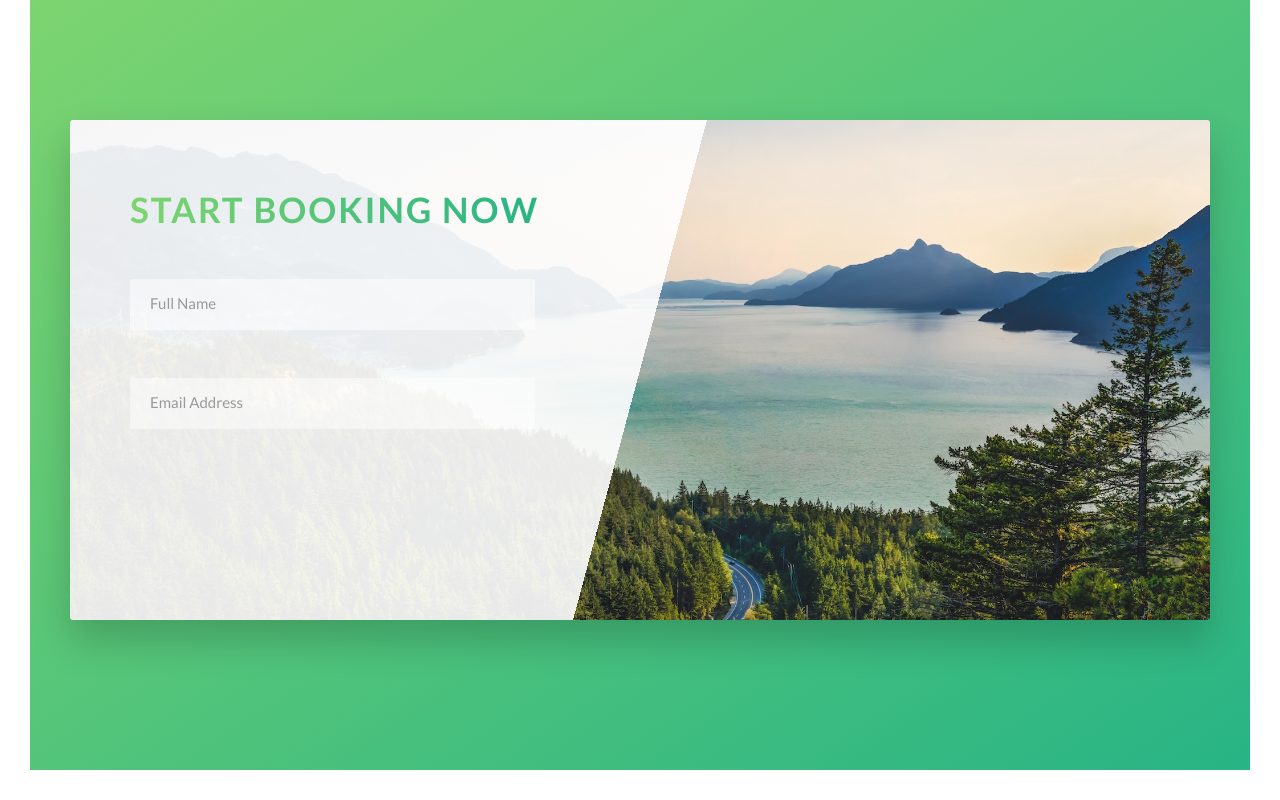
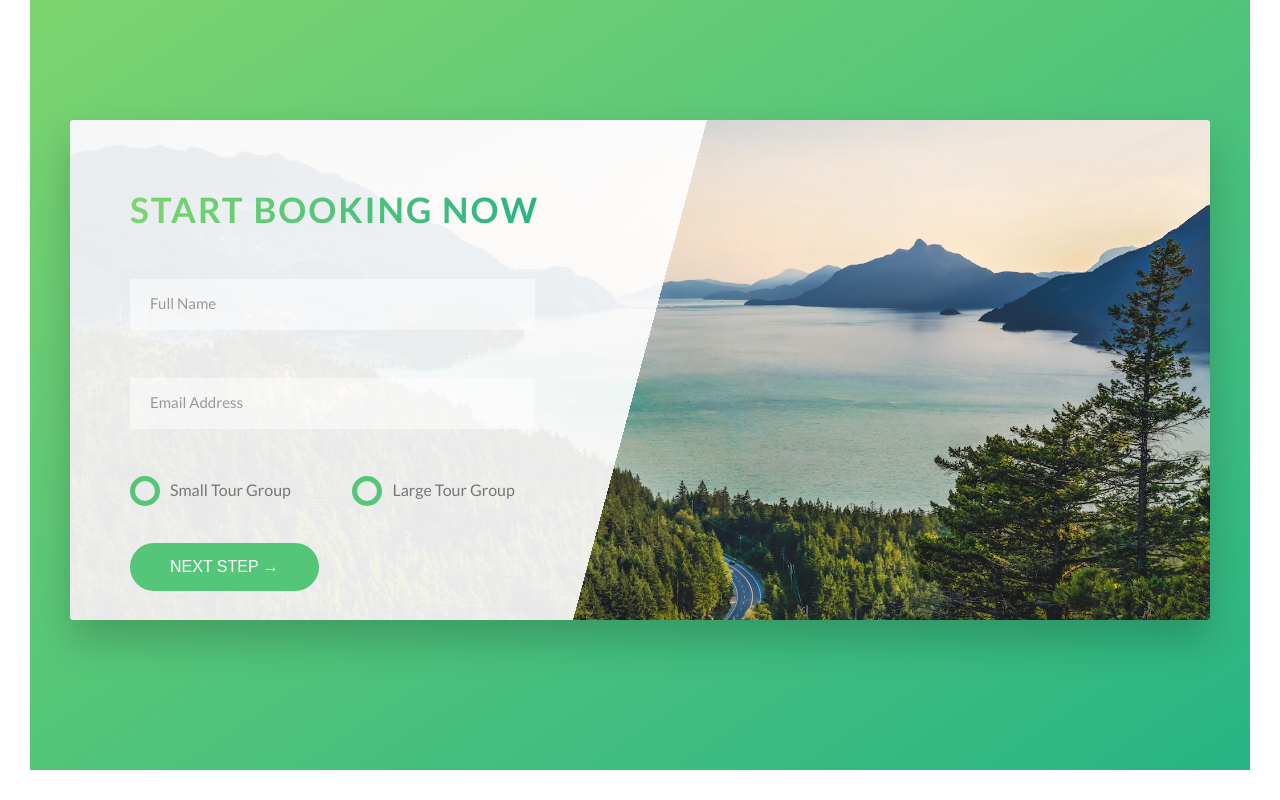
Before and after one commit to smsabir/SASS-Project-Natours, a website: page index.html in a window 1280 px wide. Shown: the part 4475-5275 px from the top of the page. Drawn offline with Linux system fonts and the light colour scheme.

Commit message:
booking form updated

```diff
--- a/index.html
+++ b/index.html
@@ -300,6 +300,27 @@
                                 <label for="email" class="form__label">Email Address</label>
                             </div>
 
+                            <div class="form__group u-margin-bottom-medium">
+                                <div class="form__radio-group">
+                                    <input type="radio" class="form__radio-input" id="small" name="group-size">
+                                    <label for="small" class="form__radio-label">
+                                        <span class="form__radio-button"></span>
+                                        Small Tour Group
+                                    </label>
+                                </div>
+
+                                <div class="form__radio-group">
+                                    <input type="radio" class="form__radio-input" id="large" name="group-size">
+                                    <label for="large" class="form__radio-label">
+                                        <span class="form__radio-button"></span>
+                                        Large Tour Group
+                                    </label>
+                                </div>
+                            </div>
+
+                            <div class="form__group">
+                                <button class="btn btn--green">Next Step &rarr;</button>
+                            </div>
                         </form>
                     </div>
                 </div>
--- a/sass/base/_utilities.scss
+++ b/sass/base/_utilities.scss
@@ -1,10 +1,8 @@
-.u-center-text{
-    text-align: center;
-}
+.u-center-text{text-align: center !important;}
 
-.u-margin-bottom-small {margin-bottom: 1.5rem;}
-.u-margin-bottom-medium {margin-bottom: 4rem;}
-.u-margin-bottom-big {margin-bottom: 8rem;}
+.u-margin-bottom-small {margin-bottom: 1.5rem !important;}
+.u-margin-bottom-medium {margin-bottom: 4rem !important;}
+.u-margin-bottom-big {margin-bottom: 8rem !important;}
 
-.u-margin-top-big {margin-top: 8rem;}
-.u-margin-top-huge {margin-top: 10rem;}
+.u-margin-top-big {margin-top: 8rem !important;}
+.u-margin-top-huge {margin-top: 10rem !important;}
--- a/sass/components/_button.scss
+++ b/sass/components/_button.scss
@@ -1,5 +1,6 @@
 
 .btn {
+    &,
     &:link,
     &:visited {
         text-transform: uppercase;
@@ -10,42 +11,48 @@
         transition: all 0.2s;
         position: relative;
         font-size: $default-font-size;
+
+        // Change for the <button> element
+        border: none;
+        cursor: pointer;
     }
 
-    &:hover{
+    &:hover {
         transform: translateY(-3px);
         box-shadow: 0 1rem 2rem rgba($color-black, 0.2);
 
-        &::after{
+        &::after {
             transform: scaleX(1.4) scaleY(1.6);
             opacity: 0;
         }
     }
 
-    &:active{
+    &:active,
+    &:focus {
+        outline: none;
         transform: translateY(-1px);
         box-shadow: 0 .5rem 1rem rgba($color-black, 0.2);
     }
 
-    &--white{
+    &--white {
         background-color: $color-white;
         color: $color-gray-dark;
 
-        &::after{
+        &::after {
             background-color: $color-white;
         }
     }
 
-    &--green{
+    &--green {
         background-color: $color-primary;
         color: $color-white;
 
-        &::after{
+        &::after {
             background-color: $color-primary;
         }
     }
 
-    &::after{
+    &::after {
         content: "";
         display: inline-block;
         height: 100%;
@@ -58,7 +65,7 @@
         transition: all 0.4s;
     }
 
-    &--animated{
+    &--animated {
         /* animation-name: moveInBottom;
         animation-duration: 0.5s;
         animation-timing-function: ease-out; */
--- a/sass/components/_form.scss
+++ b/sass/components/_form.scss
@@ -14,6 +14,8 @@
         border-bottom: 3px solid transparent;
         width: 90%;
         display: block;
+        transition: all .3s;
+
 
         &:focus {
             outline: none;
@@ -37,7 +39,7 @@
         margin-left: 2rem;
         margin-top: .7rem;
         display: block;
-        transition: all 0.3s;
+        transition: all .3s;
     }
 
     &__input:placeholder-shown + &__label {
@@ -45,4 +47,51 @@
         visibility: hidden;
         transform: translateY(-4rem);
     }
+
+    &__radio-group {
+        width: 49%;
+        display: inline-block;
+    }
+
+    &__radio-input {
+        display: none;
+        // visibility: hidden;
+    }
+
+    &__radio-label {
+        font-size: $default-font-size;
+        cursor: pointer;
+        position: relative;
+        padding-left: 4rem;
+    }
+
+    &__radio-button {
+        height: 3rem;
+        width: 3rem;
+        border: 5px solid $color-primary;
+        border-radius: 50%;
+        display: inline-block;
+        position: absolute;
+        left: 0;
+        top: -.4rem;
+
+        &::after {
+            content: "";
+            display: block;
+            height: 1.3rem;
+            width: 1.3rem;
+            border-radius: 50%;
+            position: inherit;
+            top: 50%;
+            left: 50%;
+            transform: translate(-50%, -50%);
+            background-color: $color-primary;
+            opacity: 0;
+            transition: opacity .2s;
+        }
+    }
+
+    &__radio-input:checked ~ &__radio-label &__radio-button::after {
+        opacity: 1;
+    }
 }
```
Also changed, not shown: css/style.css.
